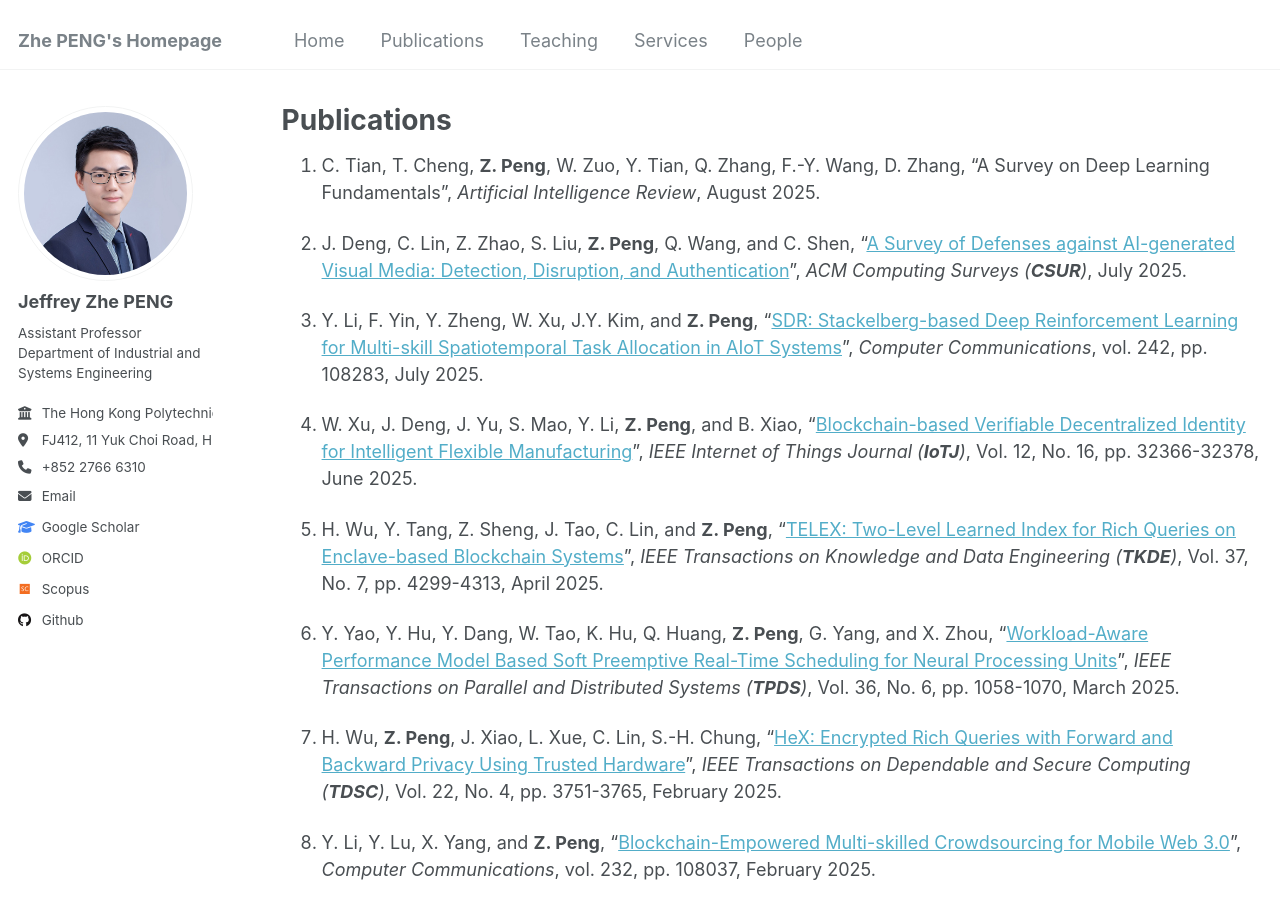
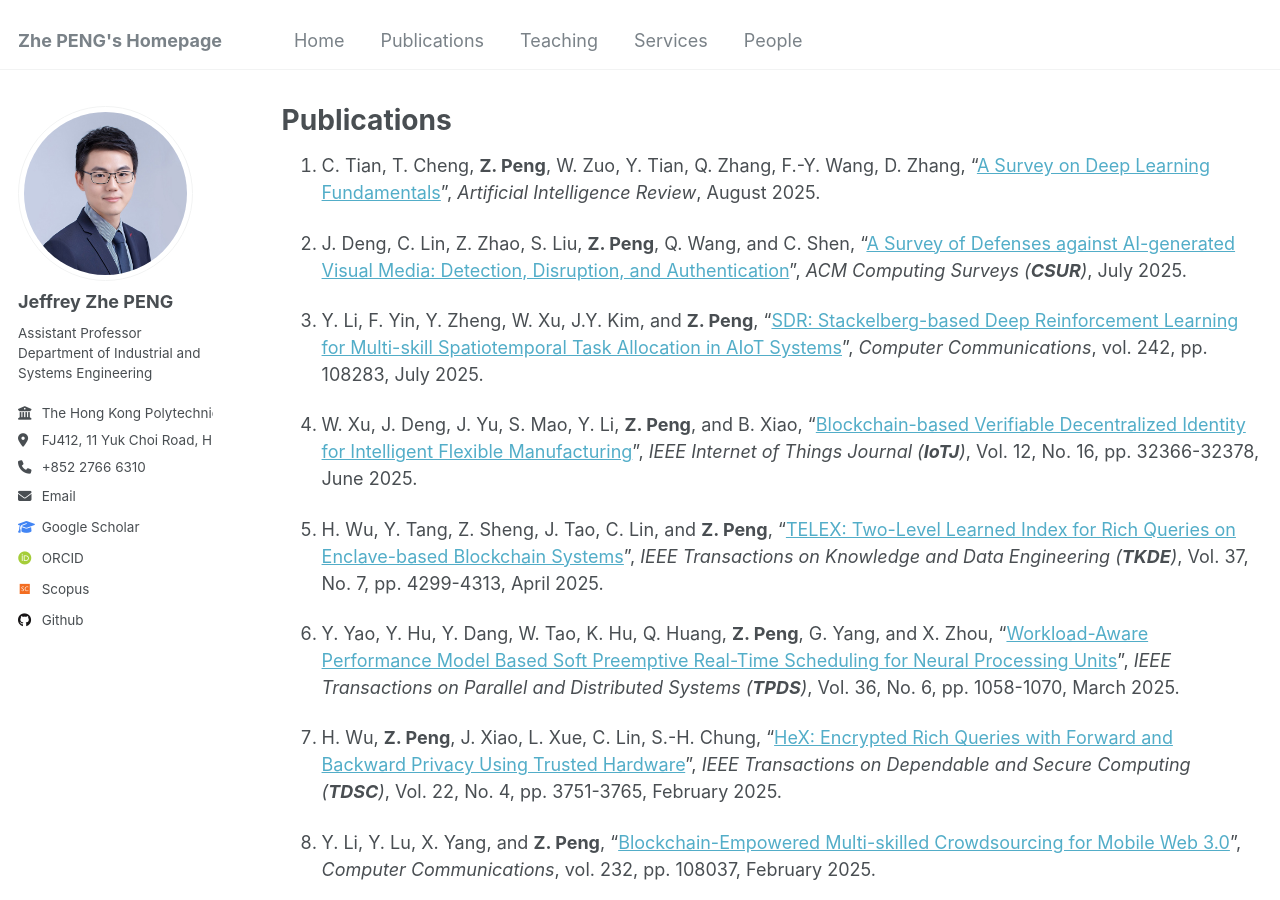
Before and after one commit to PENG-Zhe/peng-zhe.github.io, a Jekyll site: the page built from _pages/publications.md, in a window 1280 px wide and 900 px high. Built offline with Jekyll 4.4.1, drawn with Linux system fonts in a browser that asks for light colours; some web fonts are replaced; part of the change alters nothing that is shown.

```diff
--- a/_pages/publications.md
+++ b/_pages/publications.md
@@ -4,7 +4,7 @@ permalink: /publications/
 layout: archive
 ---
 
-1. C. Tian, T. Cheng, **Z. Peng**, W. Zuo, Y. Tian, Q. Zhang, F.-Y. Wang, D. Zhang, "A Survey on Deep Learning Fundamentals", _Artificial Intelligence Review_, August 2025.
+1. C. Tian, T. Cheng, **Z. Peng**, W. Zuo, Y. Tian, Q. Zhang, F.-Y. Wang, D. Zhang, "[A Survey on Deep Learning Fundamentals](https://link.springer.com/article/10.1007/s10462-025-11368-7)", _Artificial Intelligence Review_, August 2025.
 
 1. J. Deng, C. Lin, Z. Zhao, S. Liu, **Z. Peng**, Q. Wang, and C. Shen, "[A Survey of Defenses against AI-generated Visual Media: Detection, Disruption, and Authentication](https://dl.acm.org/doi/10.1145/3770916)", _ACM Computing Surveys (**CSUR**)_, July 2025.
 
```
